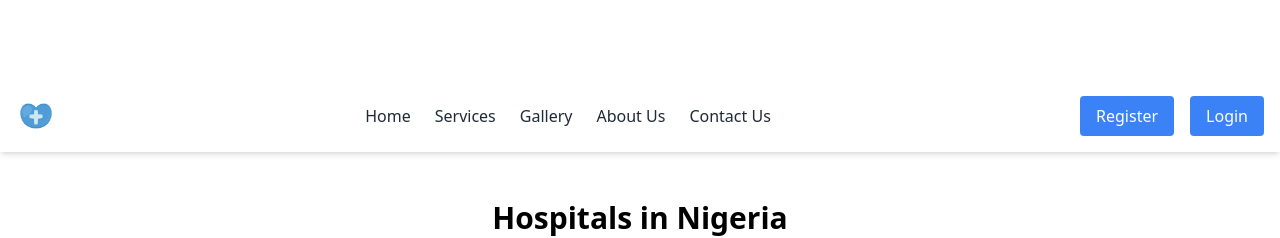
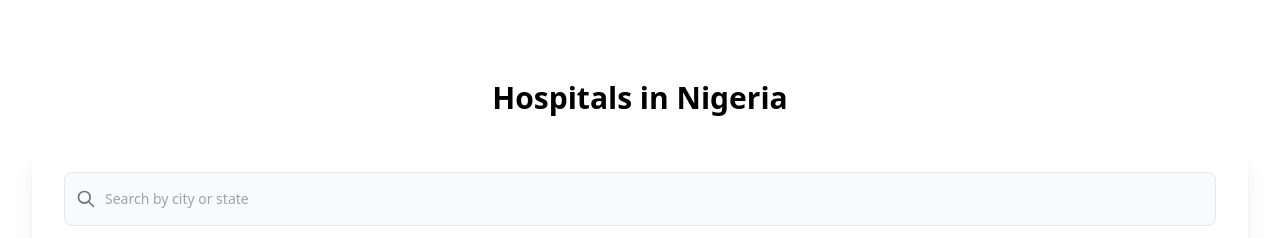
Before and after one commit to OnshilAgassi8/carefinder-project, a React (Vite) app: page /hospitals in a window 1280 px wide. Shown: the top 238 px of the page. Built offline with nearby package versions, Linux system fonts and the light colour scheme; no server answers.

Commit message:
modified footer in Hospitals.tsx

```diff
--- a/src/components/Hospitals.tsx
+++ b/src/components/Hospitals.tsx
@@ -3,7 +3,7 @@ import HospitalList from "./HospitalLists";
 import Pagination from "./Pagination";
 import { CSVLink} from "react-csv";
 import MarkdownEditor from "./MarkdownEditor";
-import Navbar from "./Navbar"
+
 import Footer from "./footer";
 
 const SkeletonCard: React.FC = () => (
@@ -108,11 +108,10 @@ const SkeletonCard: React.FC = () => (
     };
 
     return (
+        <div>
       <section className="bg-Primary py-8 md:py-20 w-full ">
         {/* Floating container */}
-        <Navbar />
-        <br />
-        <br />
+
         <div className="container mx-auto px-4 md:px-8">
           <h2 className="text-Grey/800 text-2xl font-bold md: text-3xl text-center  mb-6">
             Hospitals in Nigeria
@@ -190,8 +189,11 @@ const SkeletonCard: React.FC = () => (
             </div>
           </div>
         </div>
-        <Footer />
+
       </section>
+
+      <Footer />
+    </div>
     );
   };
 
```
